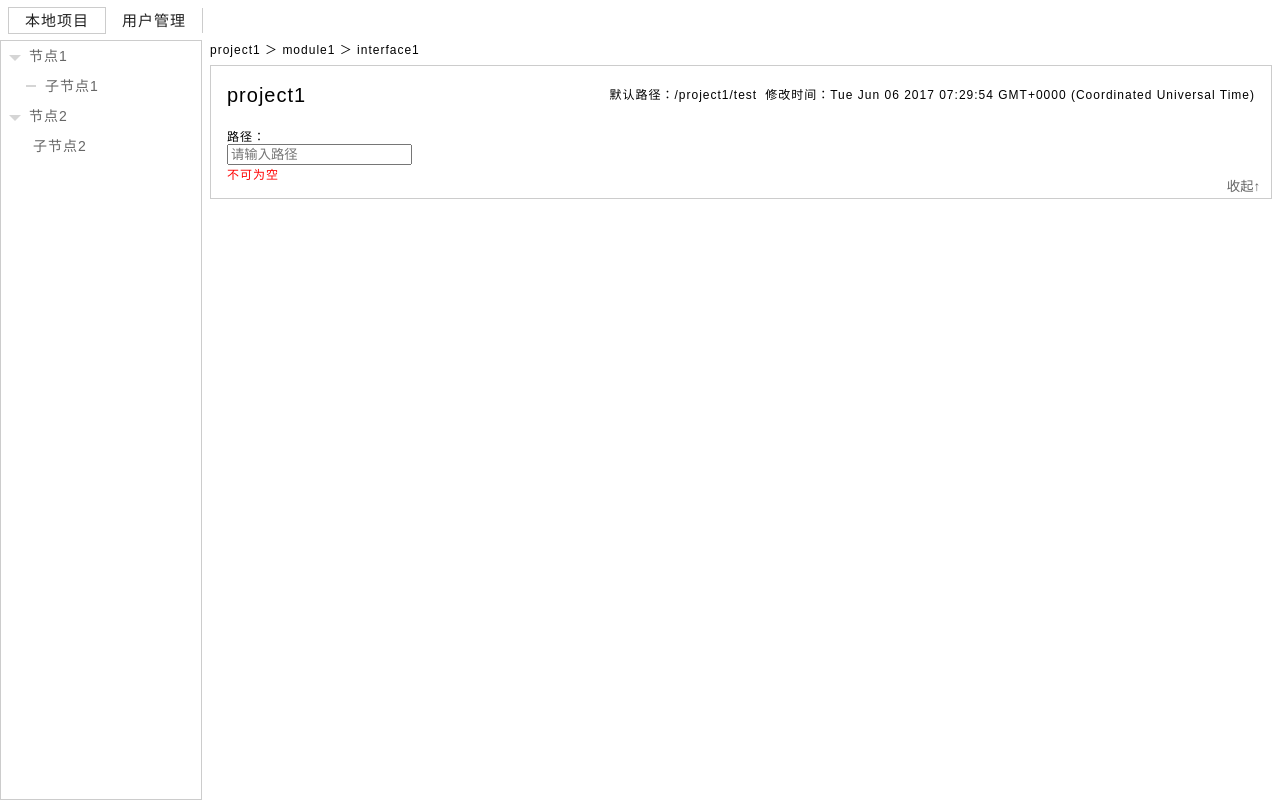
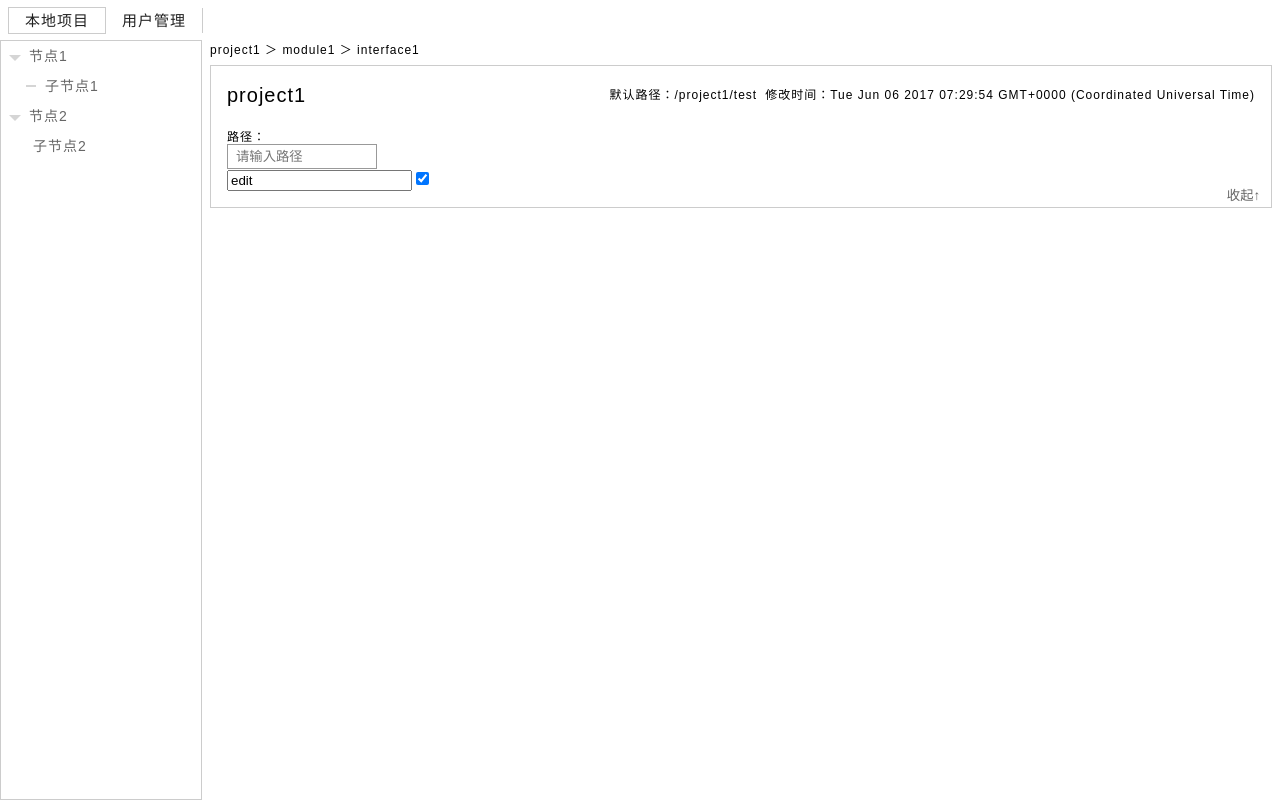
Before and after one commit to qzjgithub/angele, an Angular app: page /localPro#/localPro in a window 1280 px wide. Both pictures are taken after a click on the button "展开↓". Built offline with nearby package versions, Linux system fonts and the light colour scheme.

Commit message:
disabled error

```diff
--- a/src/app/component/input/input.component.css
+++ b/src/app/component/input/input.component.css
@@ -1,3 +1,42 @@
+input{
+  height: 25px;
+  width: 150px;
+  margin: 0;
+  padding: 0;
+  border: 1px solid #999999;
+  text-indent: 8px;
+  color: #666666;
+  box-sizing: border-box;
+  background-color: transparent;
+}
+input.error{
+  border-color: #ff0000;
+}
+input:focus{
+  outline: none;
+  border: 1px solid #999999;
+}
+input:hover{
+  border: 1px solid #999999;
+}
+section.display input{
+  border:0;
+}
+section.display input[disabled]{
+  background-color: transparent;
+}
+section.display input:hover{
+  border: 1px solid #999999;
+}
+section.display input:focus{
+  border: 1px solid #999999;
+}
+section.display input[disabled]:hover{
+  border: 0;
+}
+section.display input[disabled]:focus{
+  border: 0;
+}
 .error-msg{
   color: #ff0000;
 }
--- a/src/app/component/input/input.component.html
+++ b/src/app/component/input/input.component.html
@@ -1,4 +1,19 @@
-<div [class]="param.class || ''">
-  <input [formControl]="control" [placeholder]="param.placeholder" [name]="param.name" [(ngModel)]="param.value">
-  <div *ngIf="!control.valid" class="error-msg">{{validMsg[errorKey]}}</div>
-</div>
+<section
+  [class]="param.class||''"
+  [class]="param.pattern"
+  >
+  <input
+    [formControl]="control"
+    [placeholder]="param.pattern!=='display'?param.placeholder:''"
+    [name]="param.name"
+    [(ngModel)]="param.value"
+    [disabled]="param.disabled"
+    [class.error]="control.touched &&! control.valid"
+  >
+  <div
+    *ngIf="!(param.pattern==='display' && param.disabled) &&
+     control.touched && !control.valid"
+    class="error-msg">
+    {{validMsg[errorKey]}}
+  </div>
+</section>
--- a/src/app/component/input/input.component.ts
+++ b/src/app/component/input/input.component.ts
@@ -40,10 +40,14 @@ export class InputComponent implements OnInit {
    */
   errorKey:String;
 
-  patternState:String;
+  /**
+   * 当前输入项应该展现的模式
+   */
+  // patternState:String;
 
   constructor() {
     console.log('input constructor');
+    //设置参数默认值
     this.param = util.deepAssign({
       /**
        * 次输入框的名字，唯一标识，获取value时value的名字，传入后台的数据名字
@@ -60,7 +64,7 @@ export class InputComponent implements OnInit {
        * 检查数据长度，如1-128
        * 默认无不存在，不限制长度
        */
-       length:'3-6',
+       // length:'3-6',
       /**
        * 要填写数据的格式类型
        * IP,EMAIL,NUMBER,TEXT(普通文本)...
@@ -81,7 +85,7 @@ export class InputComponent implements OnInit {
        * reg可接受一个请求路径，默认以json格式传入{value:value}
        * 返回json{result:true}表示验证通过，返回json{result:false}表示验证失败
        */
-      regular: [{reg:/^[\S]+$/,msg:'不能有空格换行',name:''}],
+      // regular: [{reg:/^[\S]+$/,msg:'不能有空格换行',name:''}],
       /**
        * 是否是密码框
        * false表示不是
@@ -105,7 +109,7 @@ export class InputComponent implements OnInit {
       /**
        * 未输入内容时的提示消息
        */
-      placeholder:'请输入×××',
+      // placeholder:'请输入×××',
       /**
        * 默认值
        */
@@ -124,13 +128,18 @@ export class InputComponent implements OnInit {
        */
       disabled: false
     },this.param);
+    //初始化错误消息
     this.validMsg = {};
-    this.patternState = this.param['pattern'];
+    //初始化编辑状态
+    // this.patternState = this.param['pattern'];
+    //初始化control
     this.control = new FormControl({value: this.param['value'],disabled: this.param['disabled']});
     //设置control的验证规则
     this.control.setValidators(this.setValidator());
+    //监听值得改变
     this.control.valueChanges.subscribe((value) => {
       console.log(this.control.errors);
+      //更新错误消息的key
       if(this.control.errors){
         var keys = Object.keys(this.control.errors);
         this.errorKey = keys[0];
@@ -217,6 +226,10 @@ export class InputComponent implements OnInit {
     return validator;
   }
 
+  /**
+   * 设置自定义验证
+   * @returns {Array}
+   */
   setRegValidator(){
     let regular = this.param['regular'];
     let validator = [], keys = Object.keys(regular);
--- a/src/app/local-pro/local-pro-item/local-pro-item.component.html
+++ b/src/app/local-pro/local-pro-item/local-pro-item.component.html
@@ -7,4 +7,6 @@
       </li>
     </ul>
   </form>
+  <input [(ngModel)]="param.url.pattern">
+  <input type="checkbox" [(ngModel)]="param.url.disabled">
 </com-frame>
--- a/src/app/local-pro/local-pro-item/local-pro-item.component.ts
+++ b/src/app/local-pro/local-pro-item/local-pro-item.component.ts
@@ -53,9 +53,12 @@ export class LocalProItemComponent implements OnInit {
   setParam(){
     this.param = {};
     this.param['url'] = {
+      class:'test',
       name:'url',
       placeholder:'请输入路径',
-      value:this.editData['url']
+      value:this.editData['url'],
+      disabled:true,
+      pattern:'edit'
     }
   }
 
```
